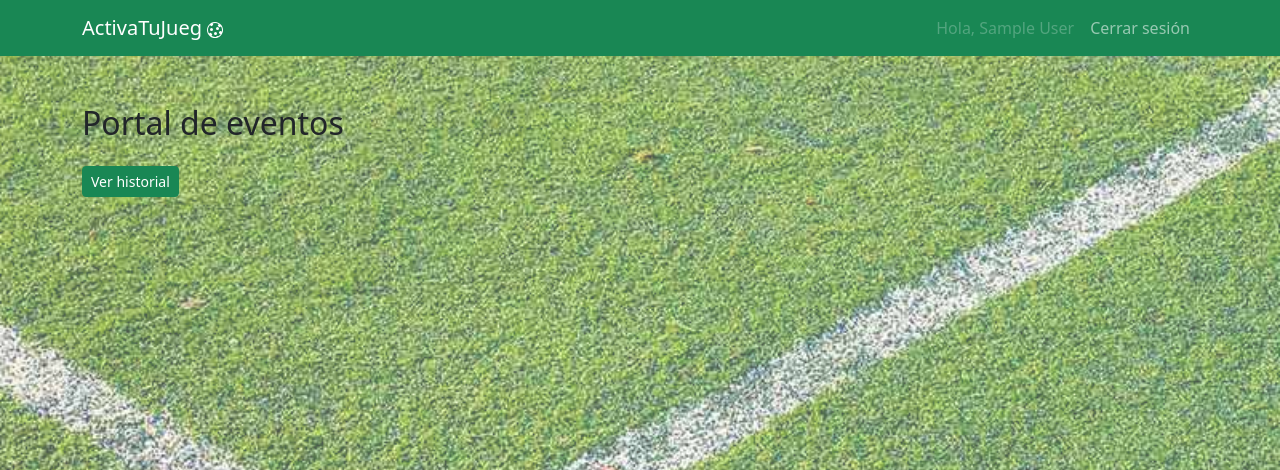
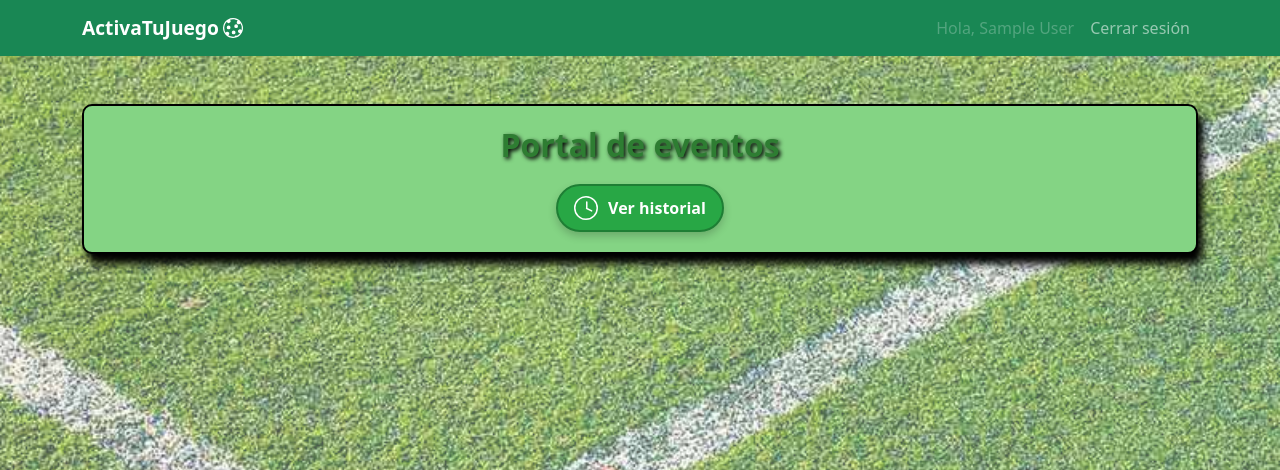
Before and after one commit to DavidRasero/activatujuego, a PHP site: page /views/eventos.php in a window 1280 px wide. Shown: the top 470 px of the page. Run offline with PHP 8.4, Linux system fonts and the light colour scheme; the visitor is signed in with stand-in values (Sample User, id 1); data that the repository does not hold is empty; some libraries are stand-ins or nearby versions.

Commit message:
Mejoras visuales

```diff
--- a/includes/footer.php
+++ b/includes/footer.php
@@ -23,5 +23,19 @@
 <script src="https://cdn.jsdelivr.net/npm/sweetalert2@11"></script>
 <script src="<?= BASE_URL ?>public/js/script.js"></script>
 
+<script>
+    window.addEventListener('DOMContentLoaded', () => {
+        const ids = ['anim-carrusel', 'anim-panel', 'anim-eventos', 'anim-historial'];
+
+        ids.forEach(id => {
+            const el = document.getElementById(id);
+            if (el !== null) {
+                el.classList.add('visible');
+            }
+        });
+    });
+</script>
+
+
 </body>
 </html>
--- a/includes/header.php
+++ b/includes/header.php
@@ -7,6 +7,7 @@ require_once("config.php");
 
 <!DOCTYPE html>
 <html lang="es">
+
 <head>
     <meta charset="UTF-8">
     <title>ActivaTuJuego</title>
@@ -14,18 +15,22 @@ require_once("config.php");
     <link rel="stylesheet" href="<?= BASE_URL ?>public/css/style.css">
     <script src="https://cdn.jsdelivr.net/npm/sweetalert2@11"></script>
 </head>
+
 <body>
 
     <nav class="navbar navbar-expand-lg navbar-dark bg-success">
         <div class="container">
-        <a class="navbar-brand" href="<?= BASE_URL ?>index.php">
-            ActivaTuJueg
-            <svg xmlns="http://www.w3.org/2000/svg" width="16" height="16" fill="currentColor"
-                 class="bi bi-cookie" viewBox="0 0 16 16">
-                <path d="M6 7.5a1.5 1.5 0 1 1-3 0 1.5 1.5 0 0 1 3 0m4.5.5a1.5 1.5 0 1 0 0-3 1.5 1.5 0 0 0 0 3m-.5 3.5a1.5 1.5 0 1 1-3 0 1.5 1.5 0 0 1 3 0"/>
-                <path d="M8 0a7.96 7.96 0 0 0-4.075 1.114q-.245.102-.437.28A8 8 0 1 0 8 0m3.25 14.201a1.5 1.5 0 0 0-2.13.71A7 7 0 0 1 8 15a6.97 6.97 0 0 1-3.845-1.15 1.5 1.5 0 1 0-2.005-2.005A6.97 6.97 0 0 1 1 8c0-1.953.8-3.719 2.09-4.989a1.5 1.5 0 1 0 2.469-1.574A7 7 0 0 1 8 1c1.42 0 2.742.423 3.845 1.15a1.5 1.5 0 1 0 2.005 2.005A6.97 6.97 0 0 1 15 8c0 .596-.074 1.174-.214 1.727a1.5 1.5 0 1 0-1.025 2.25 7 7 0 0 1-2.51 2.224Z"/>
+            <a class="navbar-brand logo-hover" href="<?= BASE_URL ?>index.php" title="Ir a Home">
+                ActivaTuJuego
+                <svg xmlns="http://www.w3.org/2000/svg" width="20" height="20" fill="currentColor"
+                    class="bi bi-cookie ms-1" viewBox="0 0 16 16">
+                    <path
+                        d="M6 7.5a1.5 1.5 0 1 1-3 0 1.5 1.5 0 0 1 3 0m4.5.5a1.5 1.5 0 1 0 0-3 1.5 1.5 0 0 0 0 3m-.5 3.5a1.5 1.5 0 1 1-3 0 1.5 1.5 0 0 1 3 0" />
+                    <path
+                        d="M8 0a7.96 7.96 0 0 0-4.075 1.114q-.245.102-.437.28A8 8 0 1 0 8 0m3.25 14.201a1.5 1.5 0 0 0-2.13.71A7 7 0 0 1 8 15a6.97 6.97 0 0 1-3.845-1.15 1.5 1.5 0 1 0-2.005-2.005A6.97 6.97 0 0 1 1 8c0-1.953.8-3.719 2.09-4.989a1.5 1.5 0 1 0 2.469-1.574A7 7 0 0 1 8 1c1.42 0 2.742.423 3.845 1.15a1.5 1.5 0 1 0 2.005 2.005A6.97 6.97 0 0 1 15 8c0 .596-.074 1.174-.214 1.727a1.5 1.5 0 1 0-1.025 2.25 7 7 0 0 1-2.51 2.224Z" />
                 </svg>
             </a>
+
 
             <button class="navbar-toggler" type="button" data-bs-toggle="collapse" data-bs-target="#navbarContenido"
                 aria-controls="navbarContenido" aria-expanded="false" aria-label="Toggle navigation">
@@ -43,8 +48,10 @@ require_once("config.php");
                         </li>
                     <?php else: ?>
                         <li class="nav-item"><a class="nav-link" href="<?= BASE_URL ?>index.php">Home</a></li>
-                    <li class="nav-item"><a class="nav-link" href="<?= BASE_URL ?>views/login.php">Iniciar Sesión</a></li>
-                    <li class="nav-item"><a class="nav-link" href="<?= BASE_URL ?>views/register.php">Registrarse</a></li>
+                        <li class="nav-item"><a class="nav-link" href="<?= BASE_URL ?>views/login.php">Iniciar Sesión</a>
+                        </li>
+                        <li class="nav-item"><a class="nav-link" href="<?= BASE_URL ?>views/register.php">Registrarse</a>
+                        </li>
                     <?php endif; ?>
                 </ul>
             </div>
--- a/public/css/style.css
+++ b/public/css/style.css
@@ -31,7 +31,7 @@ footer a:hover {
 }
 
 .logo-bonito {
-    border: 3px solid #4caf50;
+    border: 3px solid #000000;
     border-radius: 15px;
     box-shadow: 0 4px 8px rgba(0,0,0,0.2);
     background-color: white;
@@ -41,6 +41,8 @@ footer a:hover {
     width: 100%;
     max-height: 300px;
     overflow: hidden;
+    border-top: 2px solid rgb(25, 135, 84);
+    border-bottom: 2px solid rgb(25, 135, 84);
 }
 
 .carrusel-ajustado img {
@@ -55,3 +57,94 @@ footer a:hover {
 .card-text {
     font-size: 0.95rem;
 }
+
+.encabezado-eventos {
+    background-color: rgb(132, 212, 132);
+    border: 2px solid black;
+    padding: 20px;
+    border-radius: 10px;
+    margin-bottom: 30px;
+    box-shadow: 5px 10px 8px #000000;
+}
+.encabezado-eventos h2 {
+    margin-bottom: 15px;
+}
+
+@keyframes slideInLeft {
+    from {
+        opacity: 0;
+        transform: translateX(-50px);
+    }
+    to {
+        opacity: 1;
+        transform: translateX(0);
+    }
+}
+
+.animado {
+    opacity: 0;
+    transition: opacity 0.5s ease;
+}
+
+.animado.visible {
+    animation: slideInLeft 1s ease forwards;
+}
+
+.btn-historial {
+    display: inline-flex;
+    align-items: center;
+    gap: 10px;
+    background-color: #28a745;
+    color: white;
+    padding: 10px 16px;
+    font-weight: bold;
+    border-radius: 50px;
+    border: 2px solid #1e7e34;
+    text-decoration: none;
+    transition: transform 0.3s ease, background-color 0.3s ease;
+    box-shadow: 0 4px 8px rgba(0, 0, 0, 0.2);
+}
+
+.btn-historial:hover {
+    background-color: #218838;
+    transform: translateY(-2px);
+}
+
+.icono-historial {
+    width: 24px;
+    height: 24px;
+    object-fit: contain;
+}
+
+.titulo-eventos {
+    font-size: 2rem;
+    font-weight: bold;
+    color: #2e7d32;
+    display: flex;
+    align-items: center;
+    justify-content: center;
+    text-shadow: 2px 2px 4px #000000;
+    margin-bottom: 20px;
+}
+
+.logo-hover {
+    transition: transform 0.3s ease, color 0.3s ease;
+    font-weight: bold;
+    font-size: 1.2rem;
+    display: inline-flex;
+    align-items: center;
+}
+
+.logo-hover:hover {
+    transform: scale(1.25);
+}
+
+
+
+
+@media (max-width: 767.98px) {
+    .col-md-6 {
+        flex: 0 0 100%;
+        max-width: 100%;
+    }
+}
--- a/views/eventos.php
+++ b/views/eventos.php
@@ -16,19 +16,30 @@ $eventoModel = new Evento($connection);
 $eventos = $eventoModel->obtenerEventosActivosExcluyendoOrganizador($usuario_id);
 ?>
 
-<div class="container mt-5">
-    <h2 class="mb-4">Portal de eventos</h2>
-
-    <div class="mb-3">
-        <a href="historial.php" class="btn btn-success btn-sm">Ver historial</a>
+<div class="container mt-5 animado" id="anim-eventos">
+    <div class="encabezado-eventos text-center">
+        <h1 class="titulo-eventos">
+            Portal de eventos
+        </h1>
+        <a href="historial.php" class="btn-historial">
+            <svg xmlns="http://www.w3.org/2000/svg" width="24" height="24" fill="currentColor"
+                class="bi bi-clock-history icono-historial" viewBox="0 0 16 16">
+                <path
+                    d="M8.515 3.5a.5.5 0 0 1 .5.5v4l3 1.5a.5.5 0 0 1-.5.866l-3.5-1.75A.5.5 0 0 1 8 8V4a.5.5 0 0 1 .5-.5z" />
+                <path d="M8 16A8 8 0 1 0 0 8a8 8 0 0 0 8 8zm0-1A7 7 0 1 1 8 1a7 7 0 0 1 0 14z" />
+            </svg>
+            Ver historial
+        </a>
     </div>
 
     <?php if (isset($_SESSION['success'])): ?>
-        <div class="alert alert-success"><?= $_SESSION['success']; unset($_SESSION['success']); ?></div>
+        <div class="alert alert-success"><?= $_SESSION['success'];
+        unset($_SESSION['success']); ?></div>
     <?php endif; ?>
 
     <?php if (isset($_SESSION['error'])): ?>
-        <div class="alert alert-danger"><?= $_SESSION['error']; unset($_SESSION['error']); ?></div>
+        <div class="alert alert-danger"><?= $_SESSION['error'];
+        unset($_SESSION['error']); ?></div>
     <?php endif; ?>
 
     <div class="row">
@@ -45,20 +56,25 @@ $eventos = $eventoModel->obtenerEventosActivosExcluyendoOrganizador($usuario_id)
                         <div class="col-md-4 d-flex align-items-center justify-content-center">
                             <?php if (!empty($row['imagen_deporte'])): ?>
                                 <img src="<?= $row['imagen_deporte'] ?>" class="img-fluid rounded-start p-2"
-                                     style="max-height: 100%; object-fit: cover;" alt="Imagen del deporte">
+                                    style="max-height: 100%; object-fit: cover;" alt="Imagen del deporte">
                             <?php else: ?>
                                 <img src="../public/img/deportes/default.jpg" class="img-fluid rounded-start p-2"
-                                     style="max-height: 100%; object-fit: cover;" alt="Imagen por defecto">
+                                    style="max-height: 100%; object-fit: cover;" alt="Imagen por defecto">
                             <?php endif; ?>
                         </div>
                         <div class="col-md-8">
                             <div class="card-body">
                                 <h5 class="card-title text-success fw-bold"><?= htmlspecialchars($row['deporte']) ?></h5>
-                                <p class="card-text mb-1"><strong>Organizador:</strong> <?= htmlspecialchars($row['organizador']) ?></p>
-                                <p class="card-text mb-1"><strong>Centro:</strong> <?= htmlspecialchars($row['centro']) ?></p>
-                                <p class="card-text mb-1"><strong>Dirección:</strong> <?= htmlspecialchars($row['direccion']) ?></p>
-                                <p class="card-text mb-1"><strong>Fecha:</strong> <?= date('d/m/Y H:i', strtotime($row['fecha'])) ?></p>
-                                <p class="card-text mb-1"><strong>Jugadores:</strong> <?= $row['jugadores_aceptados'] ?>/<?= $row['numero_jugadores'] ?></p>
+                                <p class="card-text mb-1"><strong>Organizador:</strong>
+                                    <?= htmlspecialchars($row['organizador']) ?></p>
+                                <p class="card-text mb-1"><strong>Centro:</strong> <?= htmlspecialchars($row['centro']) ?>
+                                </p>
+                                <p class="card-text mb-1"><strong>Dirección:</strong>
+                                    <?= htmlspecialchars($row['direccion']) ?></p>
+                                <p class="card-text mb-1"><strong>Fecha:</strong>
+                                    <?= date('d/m/Y H:i', strtotime($row['fecha'])) ?></p>
+                                <p class="card-text mb-1"><strong>Jugadores:</strong>
+                                    <?= $row['jugadores_aceptados'] ?>/<?= $row['numero_jugadores'] ?></p>
                                 <p class="card-text mb-2">
                                     <strong>Estado:</strong>
                                     <?php if ($estadoInscripcion === 'aceptada'): ?>
@@ -84,7 +100,8 @@ $eventos = $eventoModel->obtenerEventosActivosExcluyendoOrganizador($usuario_id)
                                     <?php elseif ($estadoInscripcion === 'rechazada'): ?>
                                         <button class="btn btn-danger btn-sm" disabled>Rechazado</button>
                                     <?php else: ?>
-                                        <a href="../controllers/inscribirse.php?evento_id=<?= $evento_id ?>" class="btn btn-success btn-sm">Inscribirse</a>
+                                        <a href="../controllers/inscribirse.php?evento_id=<?= $evento_id ?>"
+                                            class="btn btn-success btn-sm">Inscribirse</a>
                                     <?php endif; ?>
                                 <?php endif; ?>
                             </div>
--- a/views/historial.php
+++ b/views/historial.php
@@ -16,7 +16,7 @@ $inscripcionModel = new Inscripcion($connection);
 $eventos = $inscripcionModel->obtenerEventosFinalizadosPorUsuario($usuario_id);
 ?>
 
-<div class="container mt-5">
+<div class="container mt-5 animado" id="anim-eventos">
     <h2 class="mb-4">Historial de eventos</h2>
 
     <?php if (empty($eventos)): ?>
```
Also changed, not shown: index.php (+7 -12 lines), public/img/foto4.jpg (added), public/img/logo.PNG, public/js/script.js (line endings or trailing spaces). Lines whose indentation alone changed are shown as unchanged.
